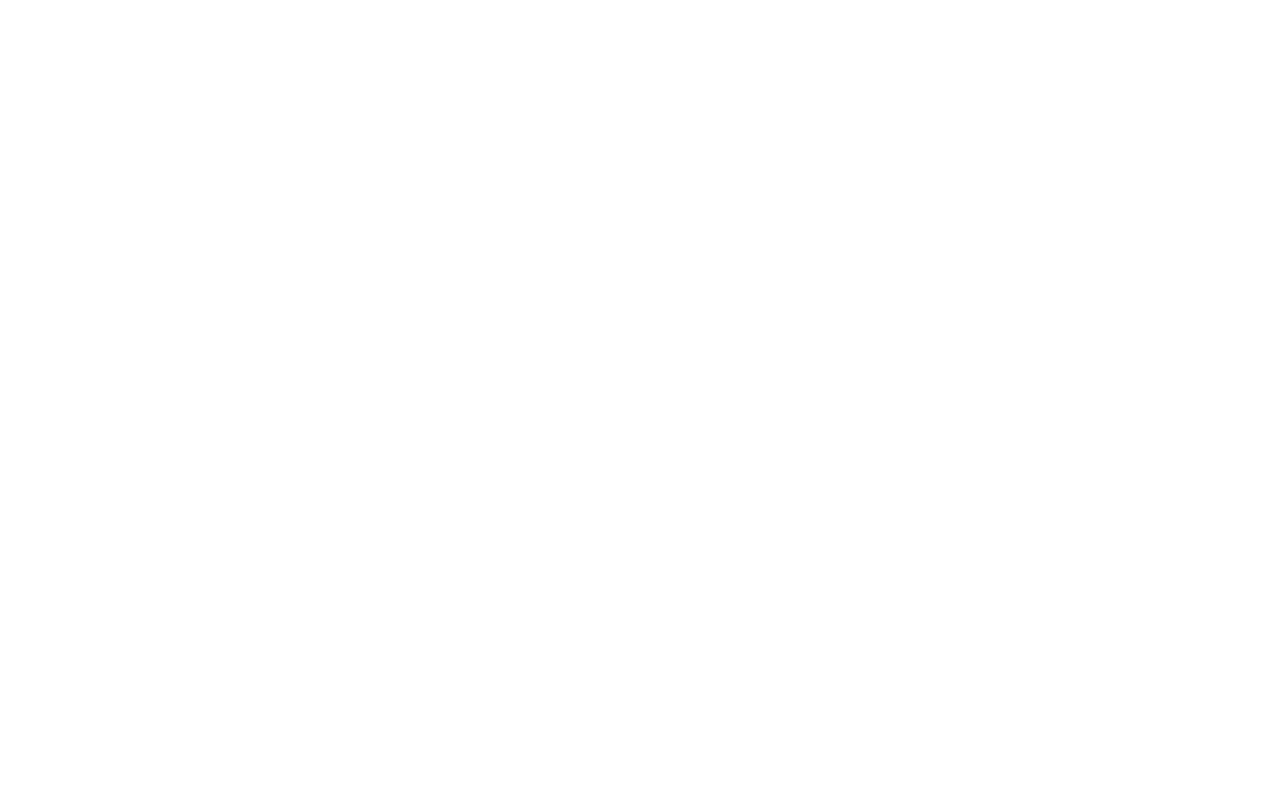
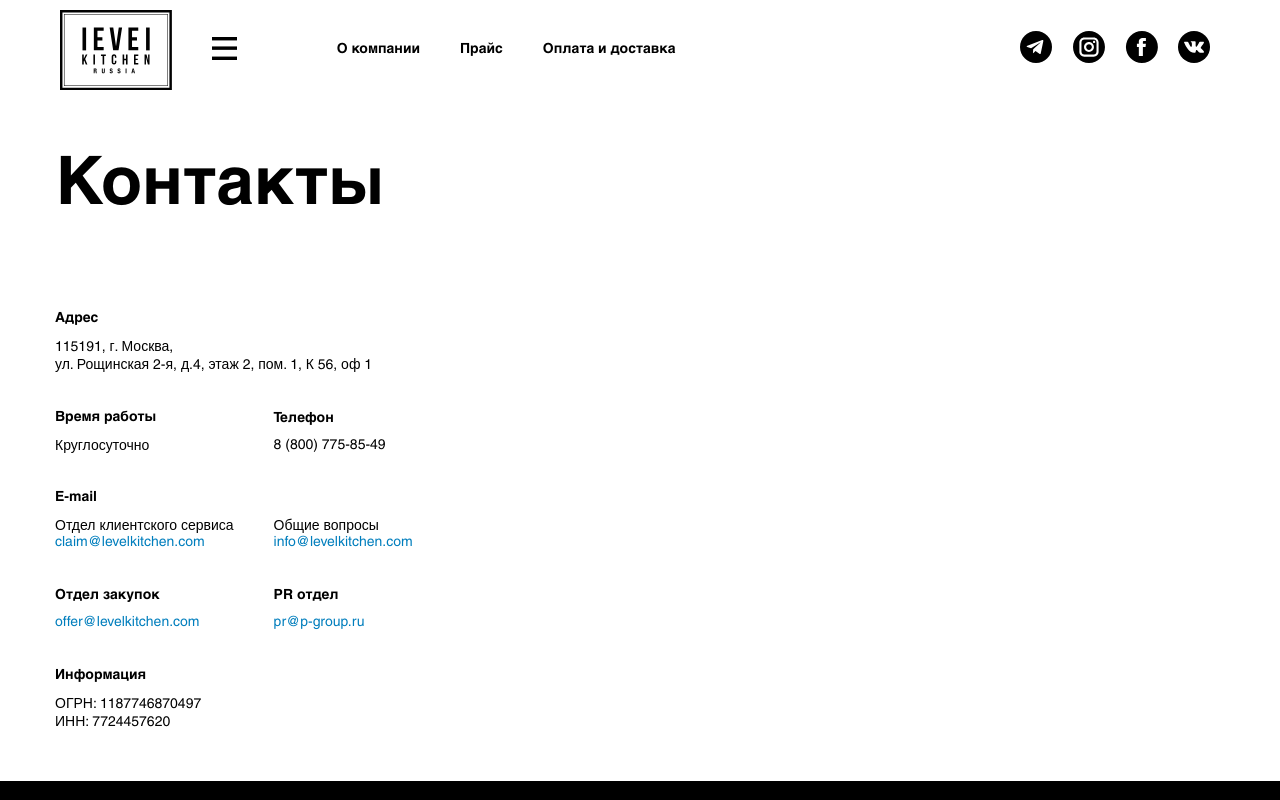
Before and after one commit to alexkokshar/level, a React (Create React App) app: page /contacts in a window 1280 px wide. Before the commit this address had no page. Shown: the top 800 px of the page. Built offline with nearby package versions, Linux system fonts and the light colour scheme.

Commit message:
Create Contacts page

```diff
--- a/src/components/pages/Contacts/Contacts.jsx
+++ b/src/components/pages/Contacts/Contacts.jsx
@@ -1,10 +1,12 @@
 import React from 'react';
 
+import Container from '../../UI/Container/Container';
 import './Contacts.scss';
 
 function Contacts() {
   return (
     <div className="contacts">
+      <Container>
         <h1 className="contacts__title title">Контакты</h1>
         <div className="contacts__wrapper">
           <div className="contacts__info">
@@ -68,6 +70,7 @@ function Contacts() {
             ></iframe>
           </div>
         </div>
+      </Container>
     </div>
   );
 }
--- a/src/components/pages/Contacts/Contacts.scss
+++ b/src/components/pages/Contacts/Contacts.scss
@@ -1,4 +1,5 @@
 .contacts {
+  margin: 50px 0;
   &__wrapper {
     display: flex;
   }
--- a/src/index.js
+++ b/src/index.js
@@ -9,6 +9,7 @@ import About from './components/pages/About/About';
 import Price from './components/pages/Price/Price';
 import Delivery from './components/pages/Delivery/Delivery';
 import Faq from './components/pages/Faq/Faq';
+import Contacts from './components/pages/Contacts/Contacts';
 
 const root = ReactDOM.createRoot(document.getElementById('root'));
 root.render(
@@ -20,6 +21,7 @@ root.render(
         <Route path="/price" element={<Price />} />
         <Route path="/payment-and-delivery" element={<Delivery />} />
         <Route path="/faq" element={<Faq />} />
+        <Route path="/contacts" element={<Contacts />} />
       </Route>
     </Routes>
   </BrowserRouter>
```
Lines whose indentation alone changed are shown as unchanged.
